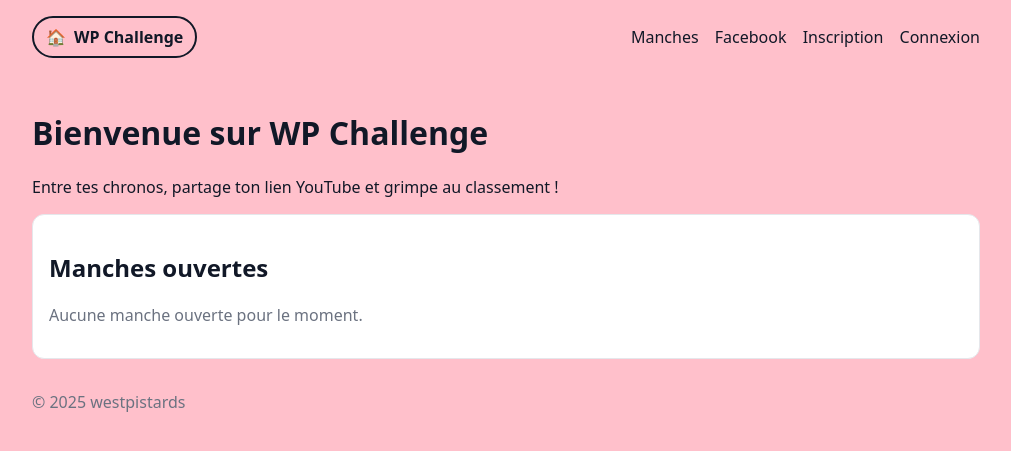
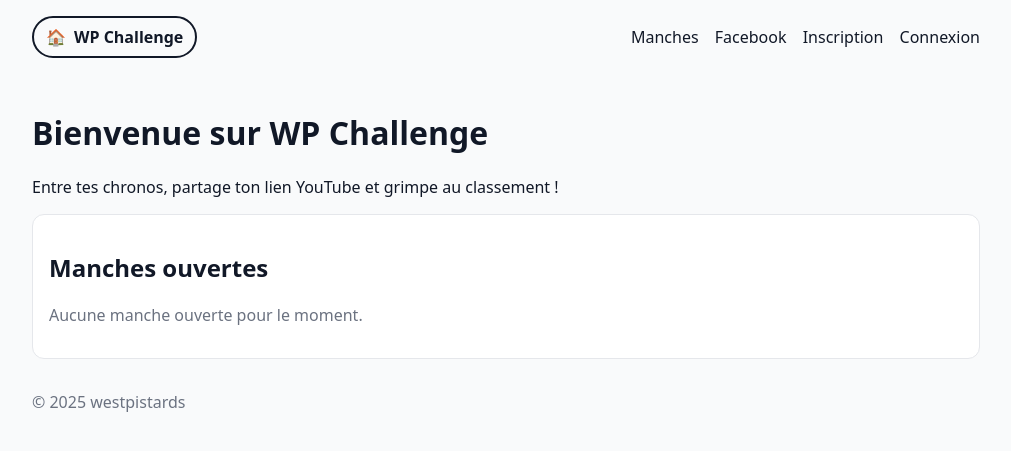
Before and after one commit to cmoulaman-ux/Westpistards-Challenge, a Flask app: page / in a window 1280 px wide. Shown: the top 451 px of the page, without its empty margins (134-1145 px from the left). Run offline with Flask 3, Linux system fonts and the light colour scheme; some libraries are stand-ins or nearby versions.

Commit message:
Fix: restore light theme vars and background

```diff
--- a/static/style.css
+++ b/static/style.css
@@ -23,8 +23,11 @@ nav a{ margin-left:12px; text-decoration:none; color:var(--text); }
 .flash li.error{ background:#fee2e2; }
 .flash li.info{ background:#dbeafe; }
 .muted{ color:var(--muted); }
-body {
-  background: pink !important;
+body{
+  margin:0;
+  font-family:system-ui,-apple-system,Segoe UI,Roboto,Ubuntu;
+  background:var(--bg);
+  color:var(--text);
 }
 /* Bouton d’accueil plus visible (WP Challenge) */
 .brand{
```
